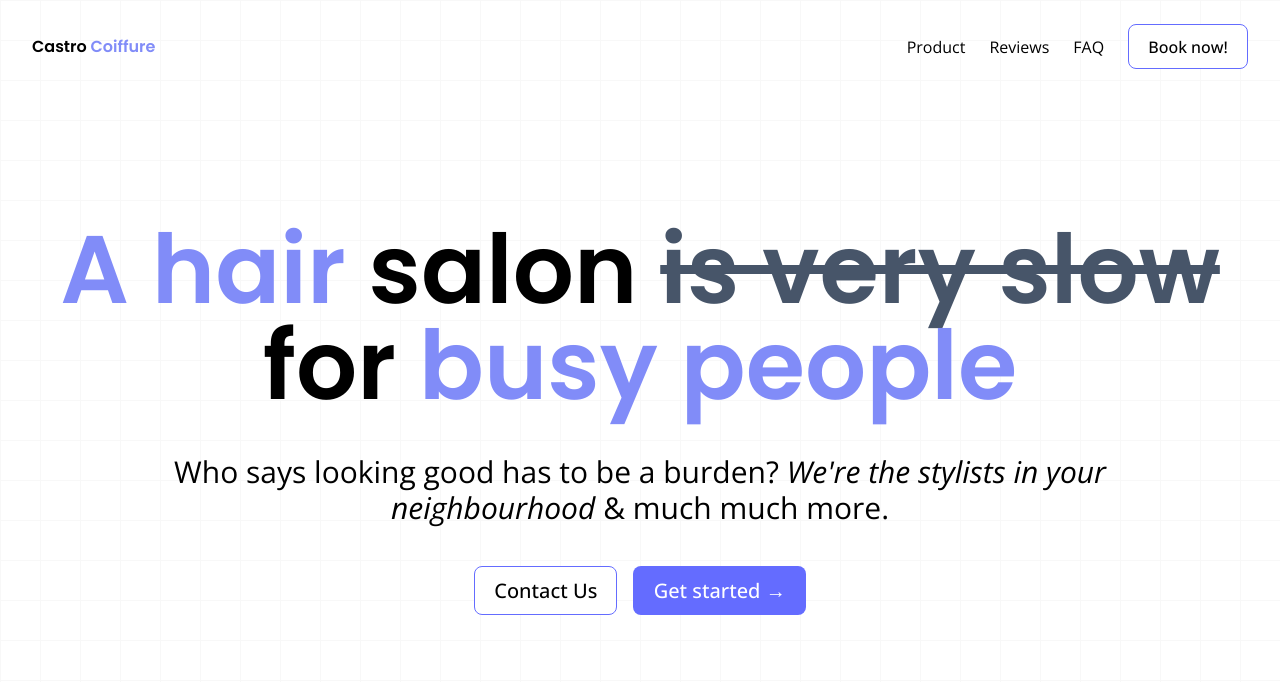
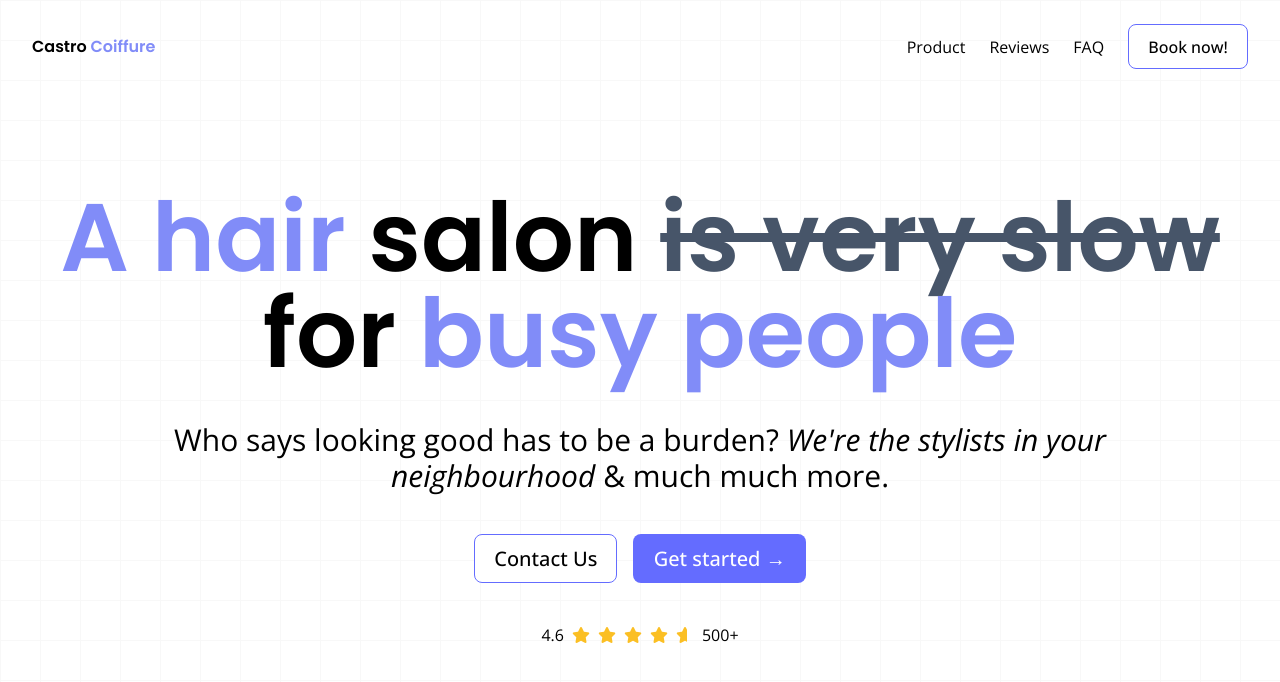
Before and after one commit to vntero/business-landing-page, a SvelteKit app: page / in a window 1280 px wide. Shown: the top 682 px of the page. Built offline with nearby package versions, Linux system fonts and the light colour scheme.

Commit message:
adds google reviews indicator

```diff
--- a/src/components/Hero.svelte
+++ b/src/components/Hero.svelte
@@ -18,5 +18,17 @@
             <span class="italic">We're the stylists in your neighbourhood</span> & much much more.
         </p>
         <CTAs/>
+        <div class="flex items-center justify-center gap-2 text-base">
+            <p>4.6</p>
+            {#each [0, 1, 2, 3, 4] as index}
+                <div class="grid place-items-center relative">
+                    <i class="fa-solid fa-star opacity-0"></i>
+                    <div class={"absolute top-0 left-0 grid place-items-center " + (index === 4 ? "w-[60%] overflow-hidden" : " ")}>
+                        <i class="fa-solid fa-star text-amber-400"></i>
+                    </div>
+                </div>
+            {/each}
+            <p>500+</p>
+        </div>
     </div>
 </SectionWrapper>
```
